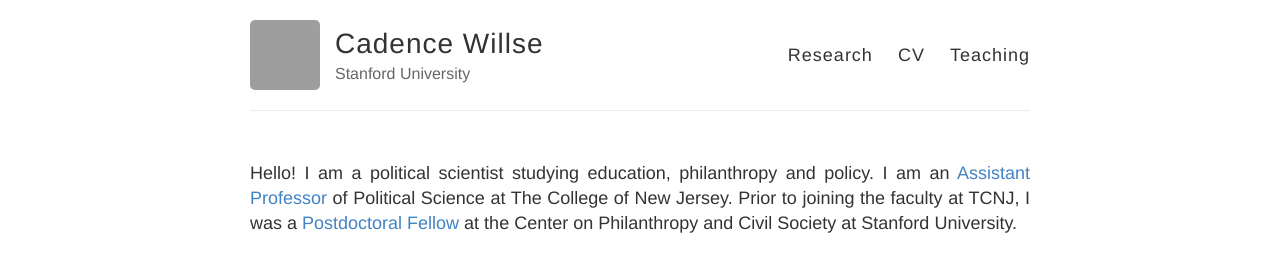
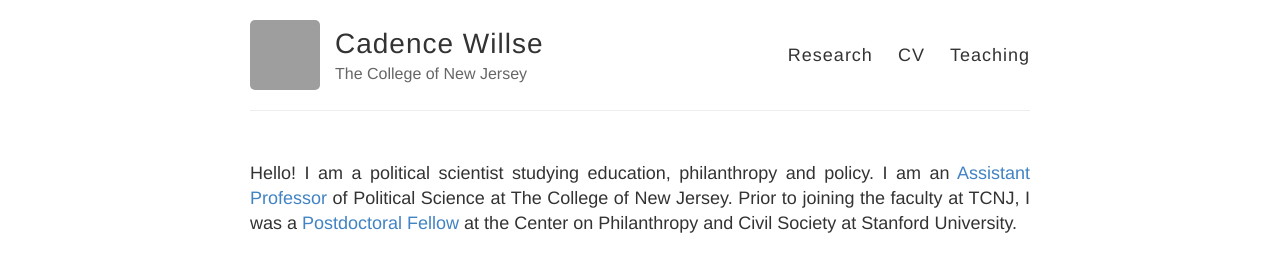
Before and after one commit to cadencewillse/cadencewillse.github.io, a Jekyll site: the page built from index.md, in a window 1280 px wide. Shown: the top 255 px of the page. Built offline with Jekyll 4.4.1, drawn with Linux system fonts in a browser that asks for light colours; grey boxes are pictures that could not be loaded.

Commit message:
Update _config.yml

```diff
--- a/_config.yml
+++ b/_config.yml
@@ -6,7 +6,7 @@
 name: Cadence Willse
 author: Cadence Willse
 # Short bio or description (displayed in the header)
-description: Stanford University
+description: The College of New Jersey
 
 # URL of your avatar or profile pic (you could use your GitHub profile pic)
 avatar: https://avatars0.githubusercontent.com/u/43255624?s=400&u=e01ba1bd927a7ffe33271221dc54431130488a9f&v=4
```
